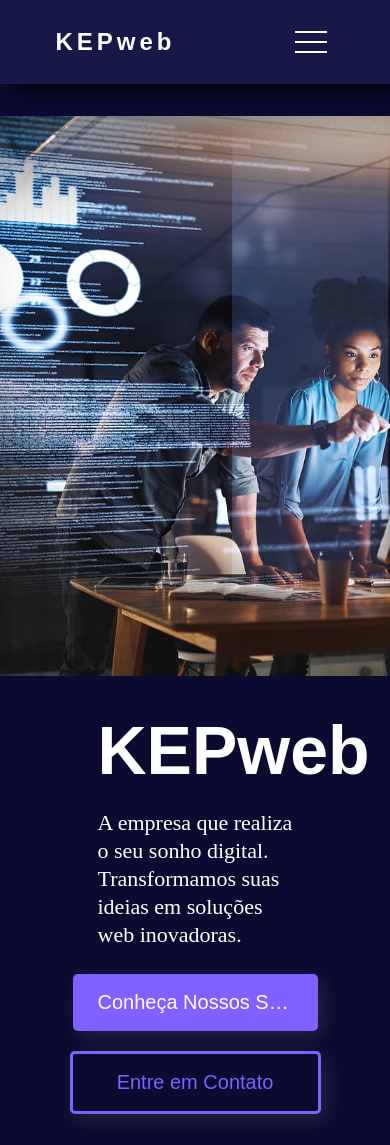
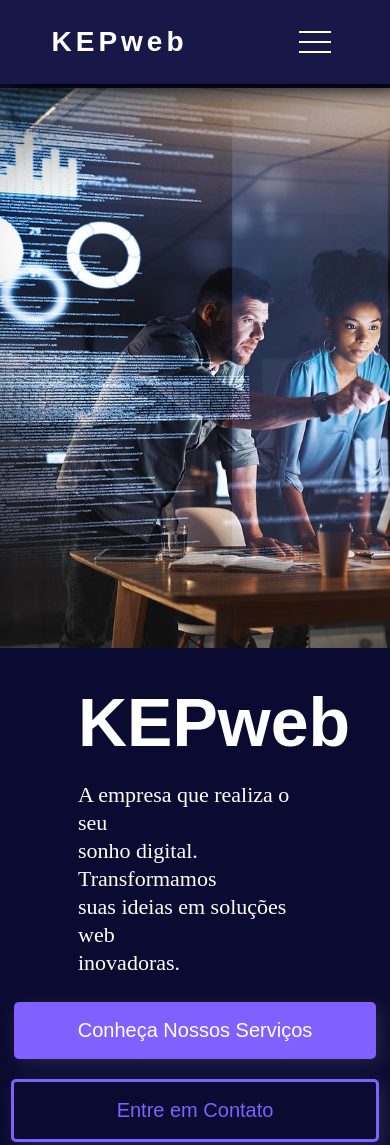
Before and after one commit to kauan102030/KEPweb, a plain HTML site: page index.html in a window 390 px wide. Shown: the top 1145 px of the page. Drawn offline with Linux system fonts and the light colour scheme.

Commit message:
Resposivo atualizado

```diff
--- a/index.html
+++ b/index.html
@@ -3,7 +3,7 @@
 <head>
     <meta charset="UTF-8">
     <meta name="viewport" content="width=device-width, initial-scale=1.0">
-    <title>Navbar</title>
+    <title>KEPweb</title>
     <link rel="stylesheet" href="./src/css/style.css">
     <link rel="stylesheet" href="src/css/reset.css">
     <link rel="stylesheet" href="src/css/responsive.css">
@@ -33,7 +33,7 @@
         <div class="conteudo">
             <div class="informacoes">
                 <h1>KEPweb</h1>
-                <p>A empresa que realiza o seu sonho digital. Transformamos suas ideias em soluções web inovadoras.</p>
+                <p>A empresa que realiza o seu<br> sonho digital. Transformamos<br> suas ideias em soluções web<br> inovadoras.</p>
             </div>
             <div class="butoes">
                 <a href="#">Conheça Nossos Serviços</a>
--- a/src/css/responsive.css
+++ b/src/css/responsive.css
@@ -60,6 +60,10 @@
 
 @media (max-width: 768px){
 
+    .logo{
+        font-size: 28px;
+    }
+
     .conteudo .informacoes h1{
         font-family: 'Syne', sans-serif;
         font-weight: 700;
@@ -103,3 +107,14 @@
         display: none;
     }
 }
+
+@media (max-width: 530px) {
+    .conteudo{
+        width: 60vw;
+        align-items: center;
+    }
+    .butoes a{
+        width: 80vw;
+        text-align: center;
+    }
+}
```
